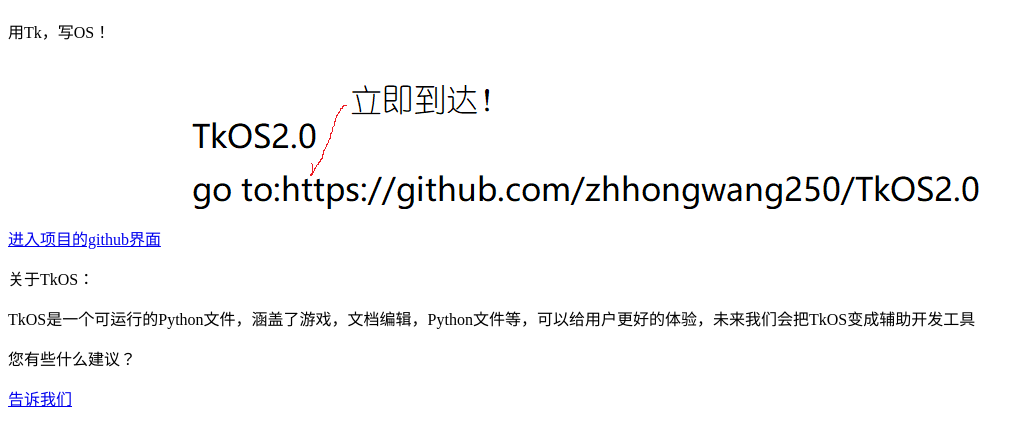
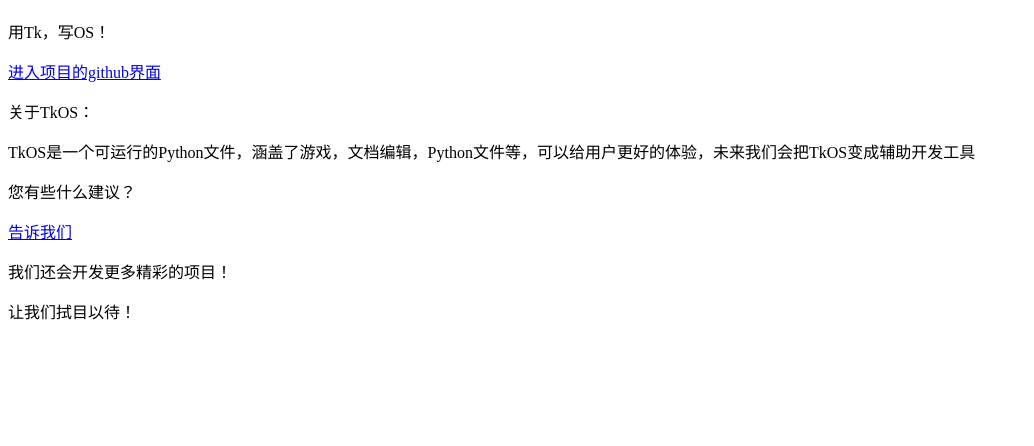
Before and after one commit to zhihongwang250/zhihongwang250.github.io, a plain HTML site: page index.html in a window 1280 px wide. Shown: the part 70-516 px from the top of the page, without its empty margins (0-1034 px from the left). Drawn offline with Linux system fonts and the light colour scheme.

Commit message:
Update index.html

```diff
--- a/index.html
+++ b/index.html
@@ -13,12 +13,11 @@
 
 <a href="https://github.com/zhihongwang250/TkOS2.0">进入项目的github界面</a>
 
-<img border="0" src="index.png" alt="Pulpit rock" width="838" height="186">
-
-
 <p>关于TkOS：</p>
 <p>TkOS是一个可运行的Python文件，涵盖了游戏，文档编辑，Python文件等，可以给用户更好的体验，未来我们会把TkOS变成辅助开发工具</p>
 <p>您有些什么建议？</p>
 <a href="https://gitter.im/TkOS10/community">告诉我们</a>
+<p>我们还会开发更多精彩的项目！</p>
+<p>让我们拭目以待！</p>
 </body>
 </html>
```
